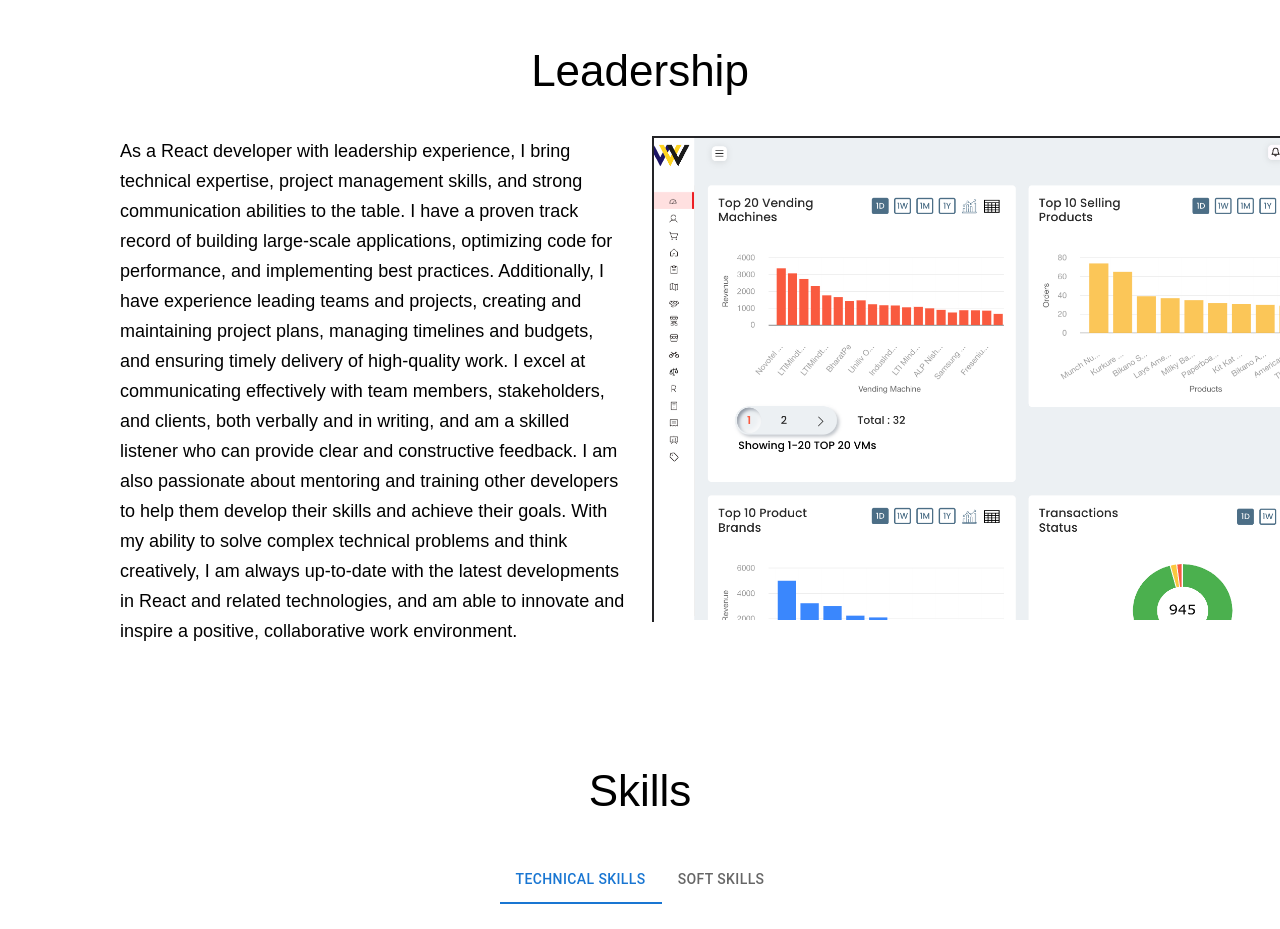
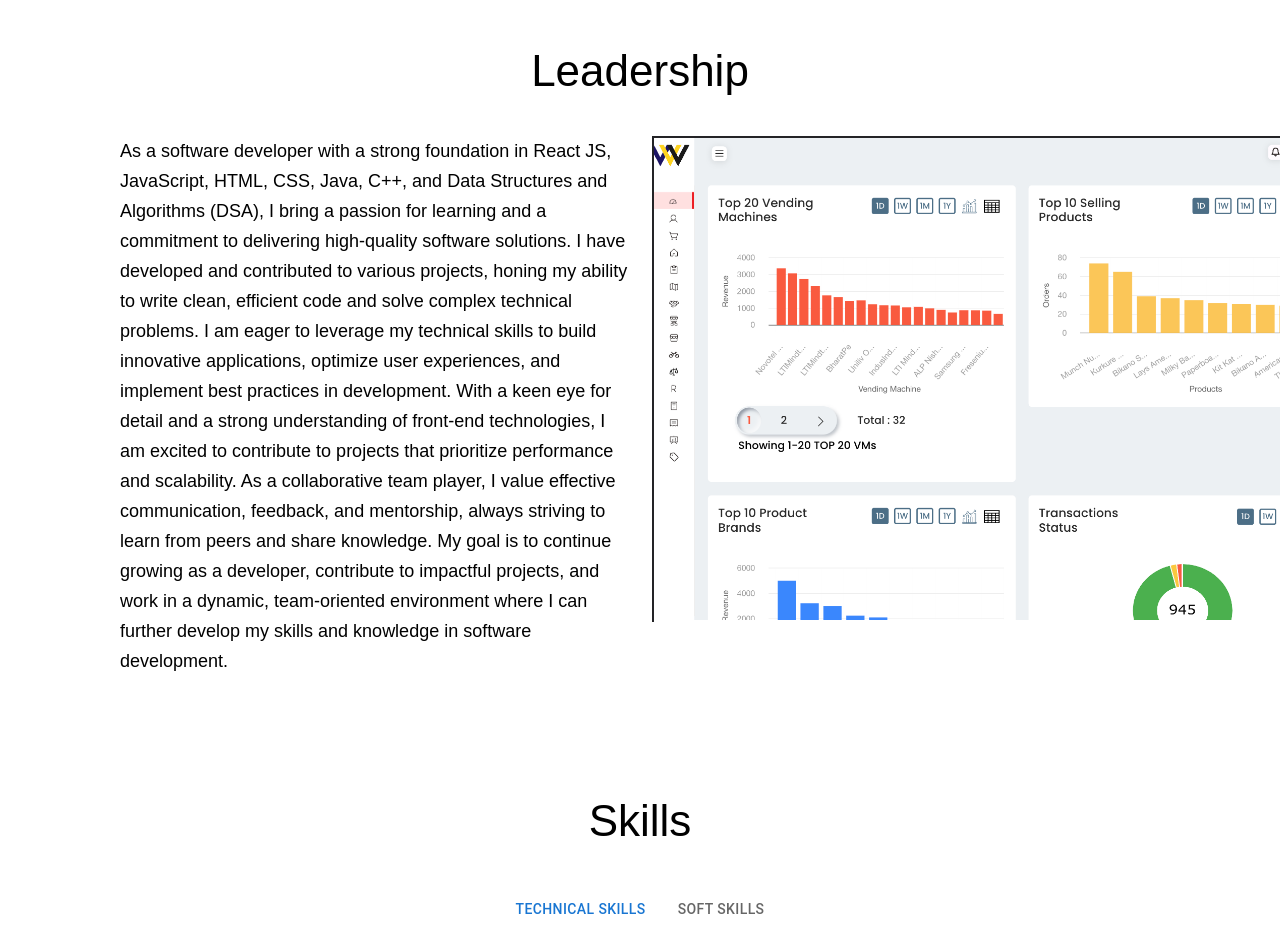
Before and after one commit to sanchi-singh09/pocketful_task, a Next.js app: page / in a window 1280 px wide. Shown: the part 2760-3689 px from the top of the page. Built offline with nearby package versions, Linux system fonts and the light colour scheme.

Commit message:
implement change leadership

```diff
--- a/src/components/Leadership/Leadership.js
+++ b/src/components/Leadership/Leadership.js
@@ -12,23 +12,19 @@ const Leadership = () => {
         <Grid container spacing={3}>
           <Grid item xs={6}>
             <div>
-              As a React developer with leadership experience, I bring technical
-              expertise, project management skills, and strong communication
-              abilities to the table. I have a proven track record of building
-              large-scale applications, optimizing code for performance, and
-              implementing best practices. Additionally, I have experience
-              leading teams and projects, creating and maintaining project
-              plans, managing timelines and budgets, and ensuring timely
-              delivery of high-quality work. I excel at communicating
-              effectively with team members, stakeholders, and clients, both
-              verbally and in writing, and am a skilled listener who can provide
-              clear and constructive feedback. I am also passionate about
-              mentoring and training other developers to help them develop their
-              skills and achieve their goals. With my ability to solve complex
-              technical problems and think creatively, I am always up-to-date
-              with the latest developments in React and related technologies,
-              and am able to innovate and inspire a positive, collaborative work
-              environment.
+              As a software developer with a strong foundation in React JS, JavaScript, HTML, CSS, Java, C++,
+              and Data Structures and Algorithms (DSA), I bring a passion for learning and a commitment to delivering
+              high-quality software solutions. I have developed and contributed to various projects, honing my ability to write clean, efficient code and solve complex technical problems.
+
+              I am eager to leverage my technical skills to build innovative applications,
+              optimize user experiences, and implement best practices in development.
+              With a keen eye for detail and a strong understanding of front-end technologies,
+              I am excited to contribute to projects that prioritize performance and scalability.
+
+              As a collaborative team player, I value effective communication, feedback, and mentorship,
+              always striving to learn from peers and share knowledge. My goal is to continue growing as a
+              developer, contribute to impactful projects, and work in a dynamic, team-oriented environment
+              where I can further develop my skills and knowledge in software development.
             </div>
           </Grid>
           <Grid item xs={6}>
```
